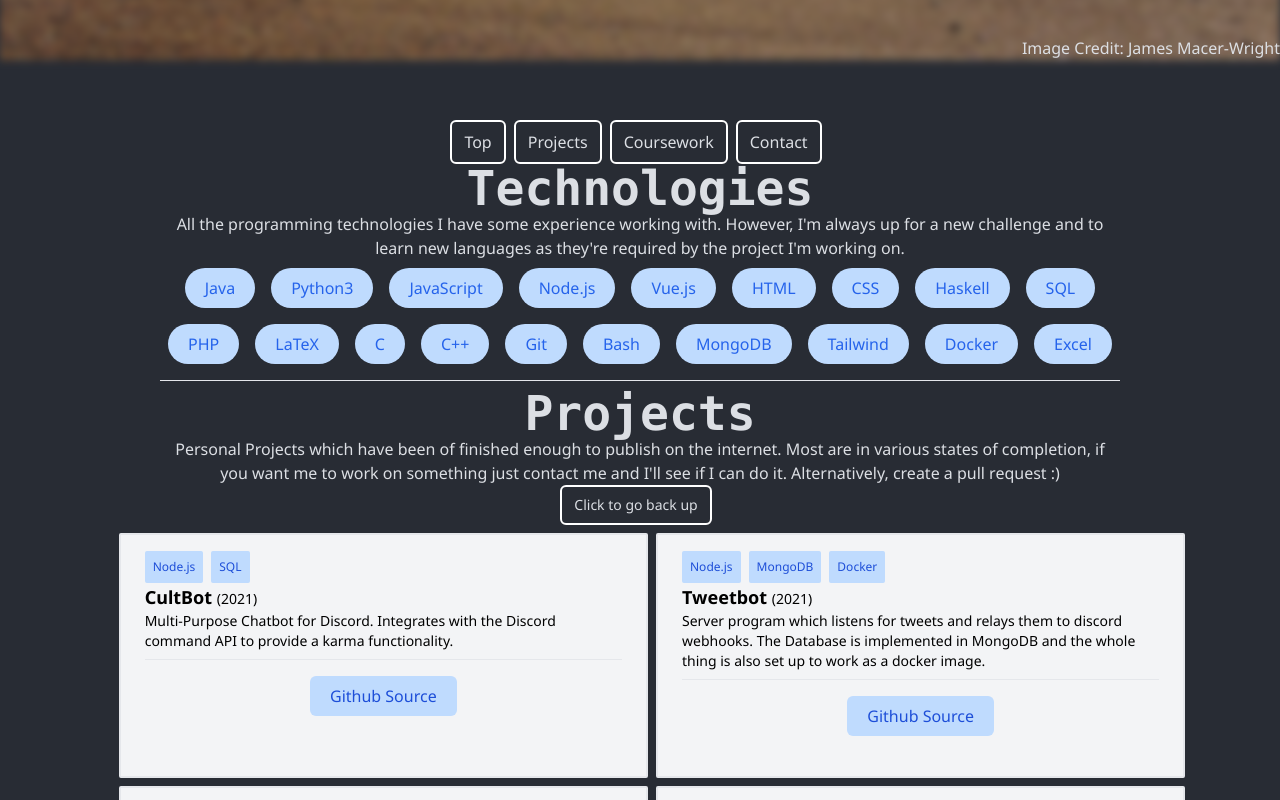
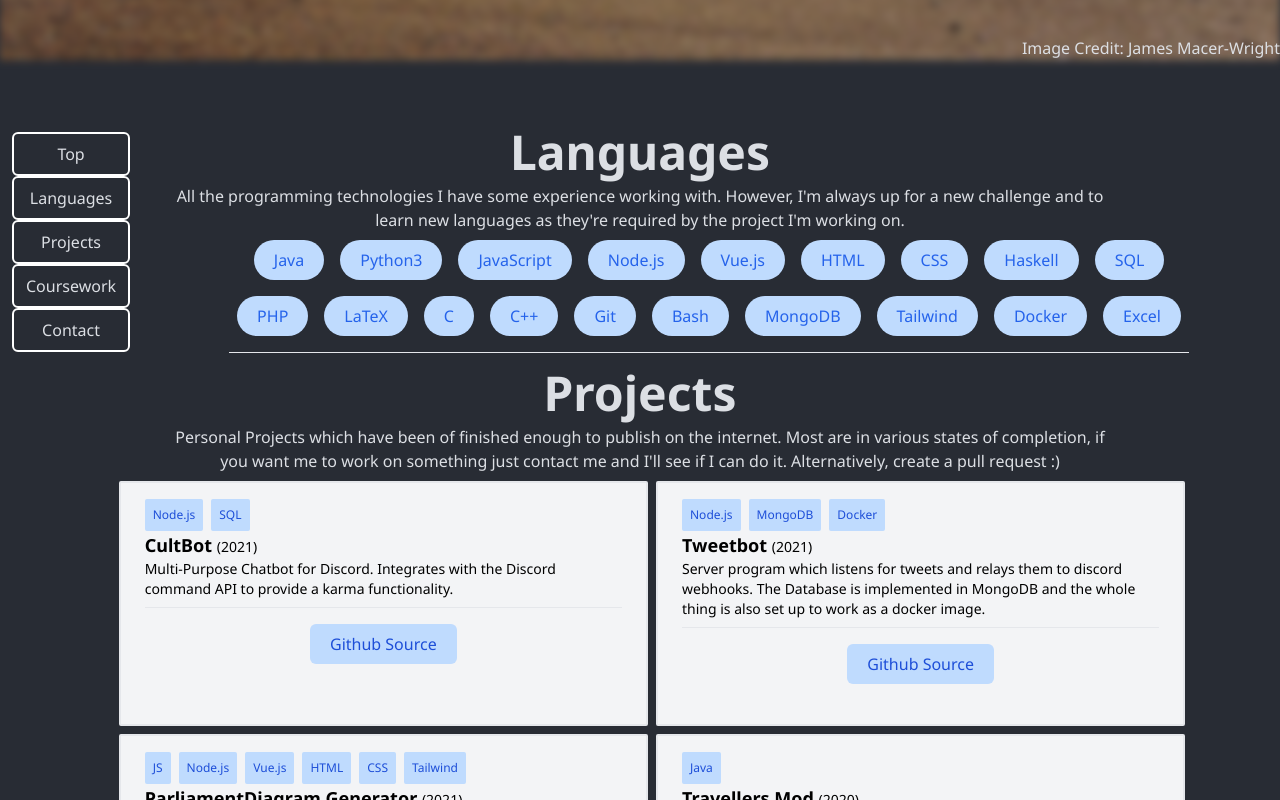
Before and after one commit to jamesm2w/portfolio, a Vue app: page / in a window 1280 px wide. Shown: the part 740-1540 px from the top of the page. Built offline with nearby package versions, Linux system fonts and the light colour scheme.

Commit message:
Remove slideshow Add sticky side-nav Improved component structure Fixed some other display issues

```diff
--- a/src/App.vue
+++ b/src/App.vue
@@ -40,80 +40,43 @@
   </div>
 
   <div ref="projectSection" class="min-h-screen w-screen">
-    <Button
-      @click="
-        $refs.topSection.scrollIntoView({
-          block: 'start',
-          inline: 'nearest',
-          behavior: 'smooth',
-        })
+    <NavButtons
+      :navitems="navItems"
+      class="
+        sticky
+        top-3
+        flex
+        sm:flex-row
+        flex-wrap
+        justify-center
+        md:flex-col md:float-left
+        ml-3
+        py-3
       "
-      >Top</Button
+      style="background-color: #282c34;"
+    ></NavButtons>
+
+    <div ref="sectionTechnology"></div>
+    <Section
+      title="Languages"
+      description="All the programming technologies I have some experience working with.
+      However, I'm always up for a new challenge and to learn new languages as
+      they're required by the project I'm working on."
     >
-    <Button
-      @click="
-        $refs.sectionProjects.scrollIntoView({
-          block: 'start',
-          inline: 'nearest',
-          behavior: 'smooth',
-        })
-      "
-      >Projects</Button
-    >
-    <Button
-      @click="
-        $refs.sectionCoursework.scrollIntoView({
-          block: 'start',
-          inline: 'nearest',
-          behavior: 'smooth',
-        })
-      "
-      >Coursework</Button
-    >
-    <Button
-      @click="
-        $refs.socialLinks.scrollIntoView({
-          block: 'start',
-          inline: 'nearest',
-          behavior: 'smooth',
-        })
-      "
-      >Contact</Button
-    >
-
-    <div class="font-mono font-semibold text-5xl">Technologies</div>
-    <p class="text-center m-auto sm:w-full md:w-9/12">
-      All the programming technologies I have some experience working with.
-      However, I'm always up for a new challenge and to learn new languages as
-      they're required by the project I'm working on.
-    </p>
       <div class="flex flex-row flex-wrap w-9/12 justify-center m-auto">
         <Pill v-for="language in projectData.languages" :key="language">
           {{ language }}
         </Pill>
       </div>
+    </Section>
 
-    <hr class="w-9/12 my-2 m-auto" />
-
-    <div class="font-mono font-semibold text-5xl" ref="sectionProjects">
-      Projects
-    </div>
-    <p class="text-center m-auto sm:w-full md:w-9/12">
-      Personal Projects which have been of finished enough to publish on the
+    <div ref="sectionProjects"></div>
+    <Section
+      title="Projects"
+      description="Personal Projects which have been of finished enough to publish on the
       internet. Most are in various states of completion, if you want me to work
       on something just contact me and I'll see if I can do it. Alternatively,
-      create a pull request :)
-    </p>
-    <Button
-      class="text-sm"
-      @click="
-        $refs.projectSection.scrollIntoView({
-          block: 'start',
-          inline: 'nearest',
-          behavior: 'smooth',
-        })
-      "
-      >Click to go back up</Button
+      create a pull request :)"
     >
       <div class="w-10/12 hero m-auto pb-10">
         <Project
@@ -122,27 +85,14 @@
           v-bind="project"
         ></Project>
       </div>
+    </Section>
 
-    <hr class="w-9/12 my-2 m-auto" />
-
-    <div class="font-mono font-semibold text-5xl" ref="sectionCoursework">
-      Coursework
-    </div>
-    <p class="text-center m-auto sm:w-full md:w-9/12">
-      Coursework/Graded Projects from school and university, which I have
+    <div ref="sectionCoursework"></div>
+    <Section
+      title="Coursework"
+      description="Coursework/Graded Projects from school and university, which I have
       completed and wanted to make a note of. In most cases the source code can
-      not be published as the task could be reused.
-    </p>
-    <Button
-      class="text-sm"
-      @click="
-        $refs.projectSection.scrollIntoView({
-          block: 'start',
-          inline: 'nearest',
-          behavior: 'smooth',
-        })
-      "
-      >Click to go back up</Button
+      not be published as the task could be reused."
     >
       <div class="w-10/12 hero m-auto pb-10">
         <Project
@@ -151,32 +101,18 @@
           v-bind="project"
         ></Project>
       </div>
+    </Section>
 
-    <hr class="w-9/12 my-2 m-auto" />
-
-    <div class="font-mono font-semibold text-4xl" ref="socialLinks">
-      Contact & Links
-    </div>
-    <p class="text-center m-auto sm:w-full md:w-9/12">Contact Me!</p>
-    <Button
-      class="text-sm"
-      @click="
-        $refs.projectSection.scrollIntoView({
-          block: 'start',
-          inline: 'nearest',
-          behavior: 'smooth',
-        })
-      "
-      >Click to go back up</Button
-    >
-
+    <div ref="socialLinks"></div>
+    <Section title="Contact & Links" description="Contact Me!">
       <div class="flex flex-row flex-wrap w-9/12 justify-center m-auto">
         <Pill v-for="linkObj in projectData.socialLinks" :key="linkObj.name">
           <a :href="linkObj.url" target="_blank">{{ linkObj.name }}</a>
         </Pill>
       </div>
+    </Section>
   </div>
-  <div class="bg-gray-900 h-10 py-2 mt-2">
+  <div class="bg-gray-900 min-h-10 py-2 mt-2">
     <span class="float-left font-mono ml-2"
       >Copyright (C) James Macer-Wright {{ new Date().getFullYear() }}</span
     >
@@ -185,6 +121,7 @@
         >Source (Github)</a
       ></span
     >
+    <div class="clear-both"></div>
   </div>
 </template>
 <script setup>
@@ -192,10 +129,30 @@ import Button from "./components/Button.vue";
 import Pill from "./components/Pill.vue";
 import Slideshow from "./components/Slideshow.vue";
 import Project from "./components/Project.vue";
+import Section from "./components/Section.vue";
+import NavButtons from "./components/NavButtons.vue";
+
+import { ref } from "vue";
 
 import * as projectData from "./assets/projects.json";
 
 console.log(projectData.projects);
+
+const topSection = ref(null);
+const projectSection = ref(null);
+
+const sectionTechnology = ref(null);
+const sectionProjects = ref(null);
+const sectionCoursework = ref(null);
+const socialLinks = ref(null);
+
+const navItems = [
+  { name: "Top", target: topSection },
+  { name: "Languages", target: sectionTechnology },
+  { name: "Projects", target: sectionProjects },
+  { name: "Coursework", target: sectionCoursework },
+  { name: "Contact", target: socialLinks },
+];
 </script>
 
 <style>
--- /dev/null
+++ b/src/components/NavButtons.vue
@@ -0,0 +1,24 @@
+<template>
+  <div>
+    <Button
+        v-for="item in navitems"
+        :key="item.name"
+
+        @click="
+        item.target.value.scrollIntoView({
+            block: 'start',
+            inline: 'nearest',
+            behavior: 'smooth',
+        });"
+    >
+        {{ item.name }}
+    </Button>
+  </div>
+</template>
+<script setup>
+import Button from "./Button.vue";
+
+defineProps({
+    navitems: Array
+});
+</script>
--- /dev/null
+++ b/src/components/Section.vue
@@ -0,0 +1,22 @@
+<template>
+  <div>
+    <div class="text-center m-auto sm:w-full md:w-9/12 font-semibold text-5xl py-2" ref="sectionProjects">
+      {{title}}
+    </div>
+    <p class="text-center m-auto sm:w-full md:w-9/12">
+      {{ description }}
+    </p>
+
+    <slot></slot>
+
+    <hr class="w-9/12 my-2 m-auto" />
+  </div>
+</template>
+<script setup>
+
+    defineProps({
+        "title": String,
+        "description": String
+    })
+
+</script>
--- a/src/components/Slideshow.vue
+++ b/src/components/Slideshow.vue
@@ -3,12 +3,11 @@
 
         <transition name="fade" mode="out-in">
             <img
-                v-if="index == 0"
                 class="w-full h-full filter blur-sm"
                 src="./../assets/SlideshowBeach.jpg"
                 alt="Picture of a Beach"
             >
-
+            <!--
             <img
                 v-else-if="index == 1"
                 class="w-full h-full filter blur-sm"
@@ -28,7 +27,7 @@
                 class="w-full h-full filter blur-sm"
                 src="./../assets/SlideshowSea.jpg"
                 alt="Picture of the Sea"
-            >
+            >-->
         </transition>
 
         <span class="absolute bottom-0 right-0"><a href="https://instagram.com/jamesm2w" target="_blank">Image Credit: James Macer-Wright</a></span>
```
Lines whose indentation alone changed are shown as unchanged.
